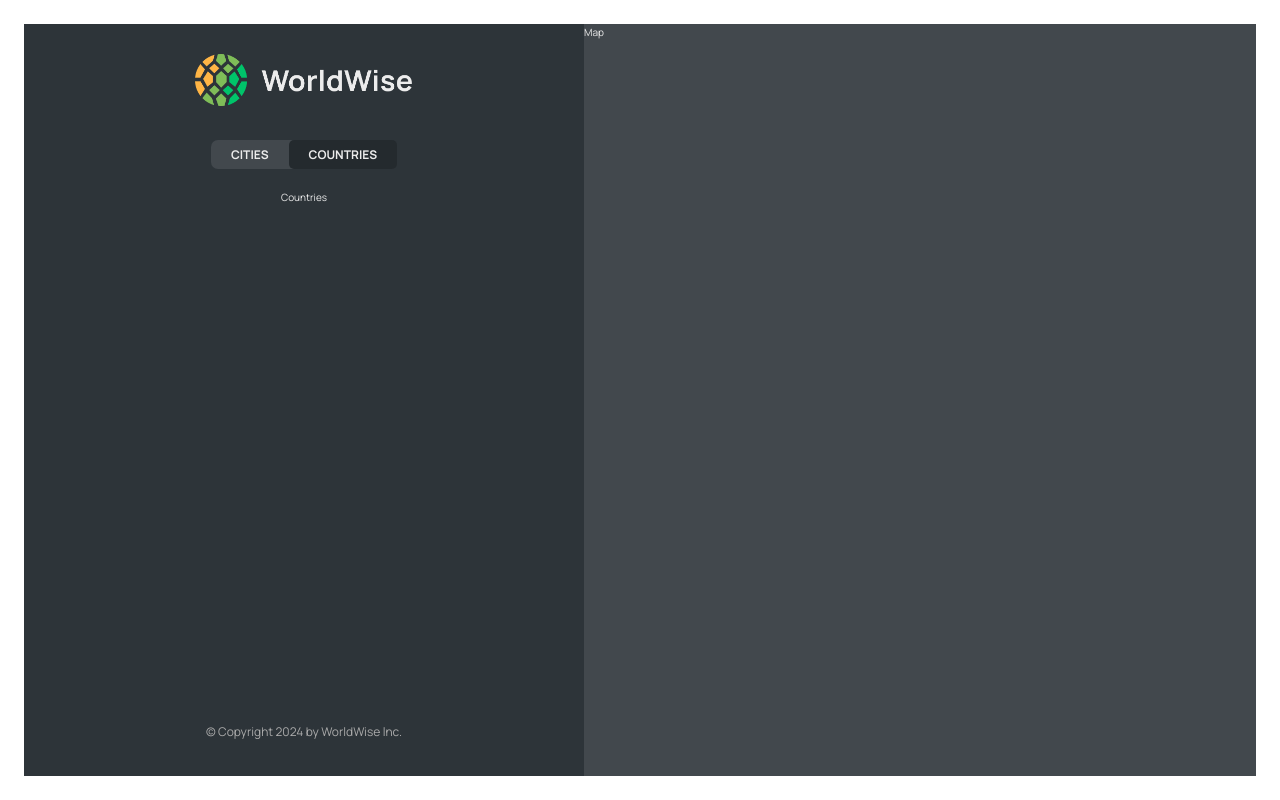
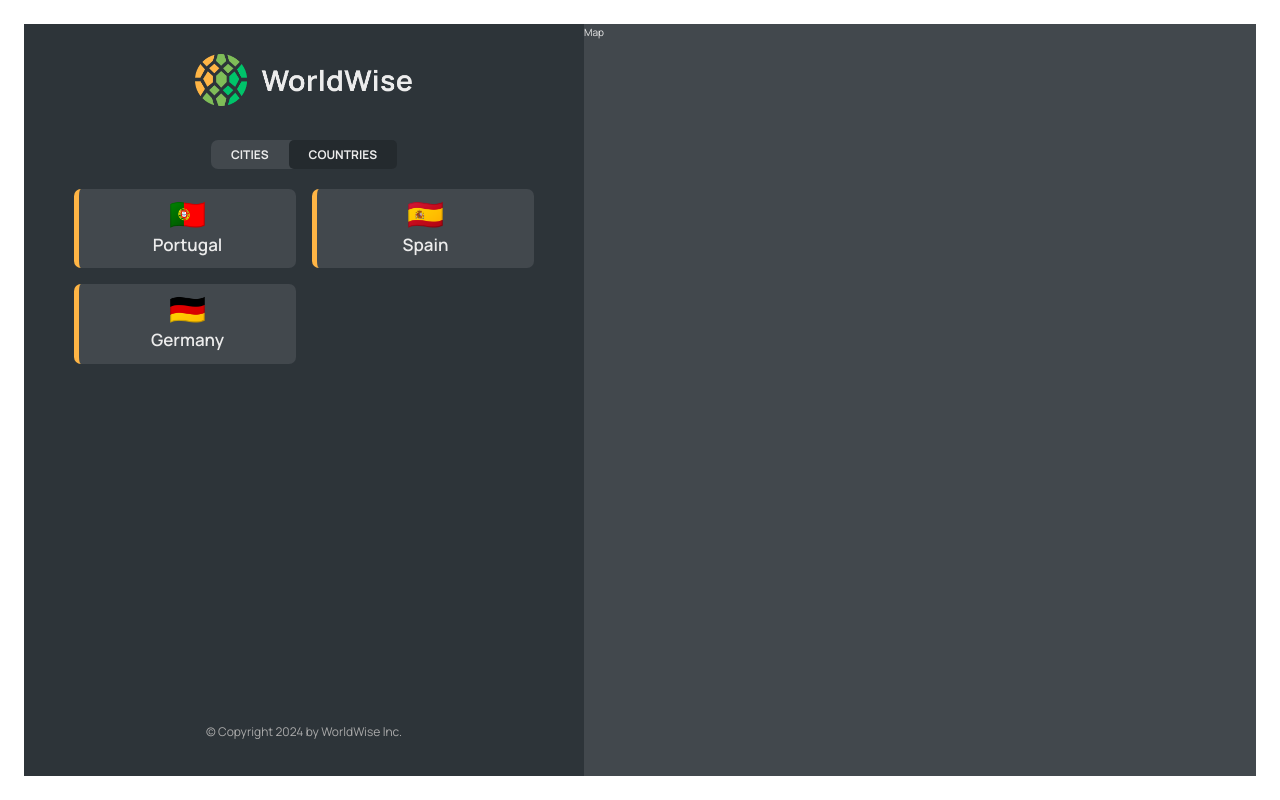
Before and after one commit to FezanMuhammadAli/worldwise-react-app, a React (Vite) app: page /app/countries in a window 1280 px wide. Built offline with nearby package versions, Linux system fonts and the light colour scheme; data requests are answered from the project's data file.

Commit message:
Added CountryList component to App.jsx

```diff
--- a/src/App.jsx
+++ b/src/App.jsx
@@ -9,6 +9,7 @@
 import Login from "./pages/Login";
 import "./index.css";
 import CityList from "./components/CityList";
+import CountryList from "./components/CountryList";
 
 const URL = "http://localhost:9000/cities";
 
@@ -47,7 +48,10 @@
               path="cities"
               element={<CityList cities={cities} isLoading={isLoading} />}
             />
-            <Route path="countries" element={<div>Countries</div>} />
+            <Route
+              path="countries"
+              element={<CountryList cities={cities} isLoading={isLoading} />}
+            />
             <Route path="form" element={<div>Form</div>} />
           </Route>
           <Route path="login" element={<Login />} />
--- /dev/null
+++ b/src/components/CountryList.jsx
@@ -0,0 +1,29 @@
+import CountryItem from "./CountryItem";
+import styles from "./CountryList.module.css";
+import Spinner from "./Spinner";
+import Message from "./Message";
+
+function CountryList({ cities, isLoading }) {
+  if (isLoading) return <Spinner />;
+
+  if (!cities.length)
+    return (
+      <Message message="add your first country by clicking a country on the map" />
+    );
+
+  const countries = cities.reduce((arr, city) => {
+    if (!arr.map((el) => el.country).includes(city.country))
+      return [...arr, { country: city.country, emoji: city.emoji }];
+    else return arr;
+  }, []);
+
+  return (
+    <ul className={styles.countryList}>
+      {countries.map((country) => (
+        <CountryItem country={country} key={country.country} />
+      ))}
+    </ul>
+  );
+}
+
+export default CountryList;
```
